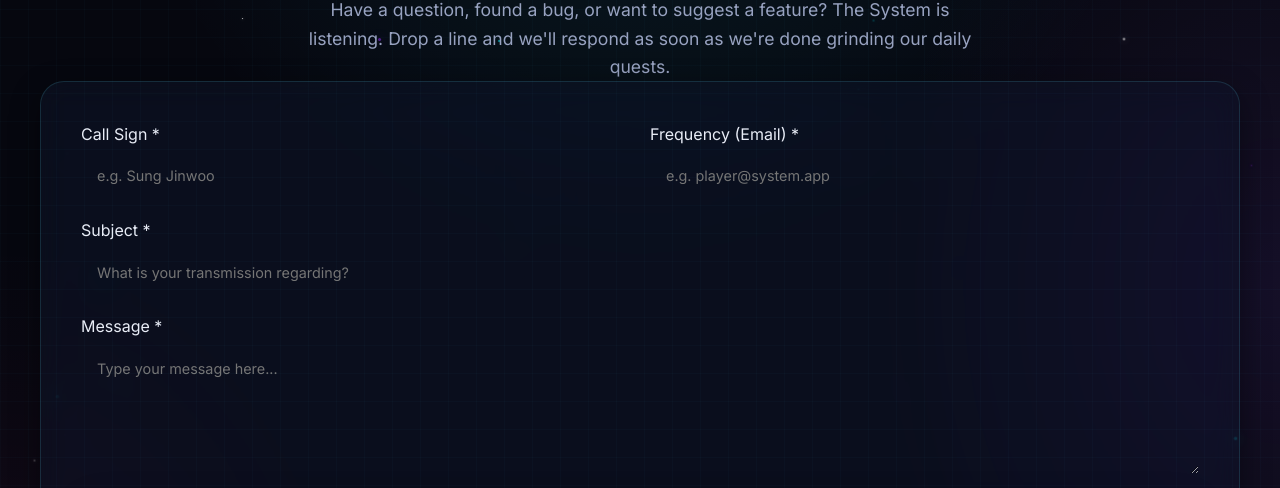
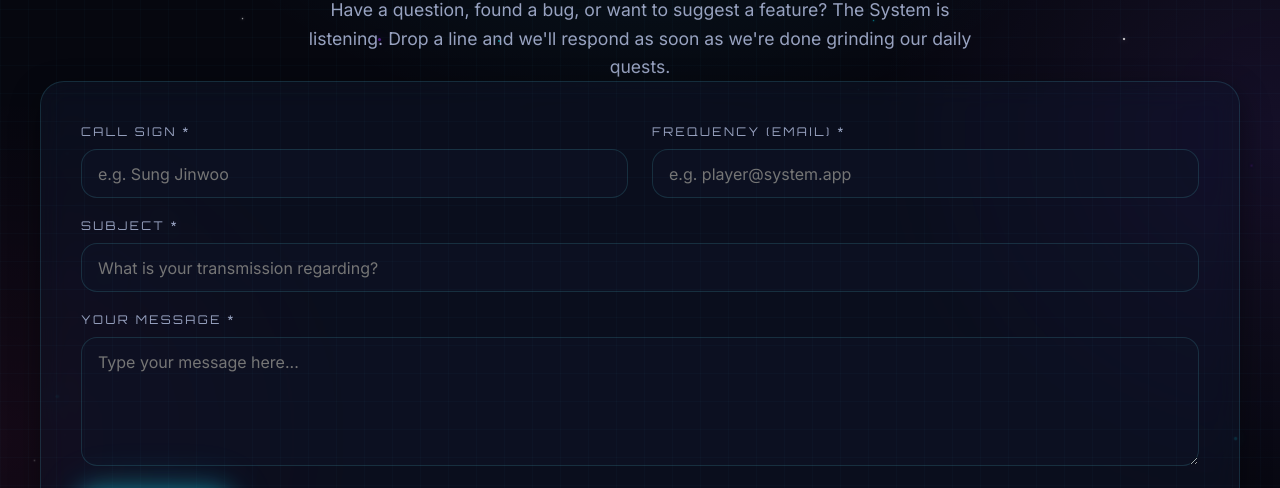
Before and after one commit to MUSTAFA-A-KHAN/Solo-levelling-web, a website built with Vite: page contact.html in a window 1280 px wide. Shown: the part 299-787 px from the top of the page. Built offline with nearby package versions, Linux system fonts and the light colour scheme.

Commit message:
Consolidate contact form markup and accessible placeholders

```diff
--- a/contact.html
+++ b/contact.html
@@ -57,49 +57,25 @@
                 <h1 class="section-title" data-tag="REACH OUT TO THE SYSTEM">CONTACT</h1>
                 <p class="section-desc">Have a question, found a bug, or want to suggest a feature? The System is listening. Drop a line and we'll respond as soon as we're done grinding our daily quests.</p>
 
-                <div class="glass" id="download-form" style="padding: 2.5rem; margin: 0 auto;">
-                    <form id="contactForm" style="display: flex; flex-direction: column; gap: 1.25rem;">
-                        <div style="display: grid; grid-template-columns: 1fr 1fr; gap: 1.25rem;">
-                            <div class="flex-col" style="gap: 0.4rem;">
-                                <label for="name" class="contact-label">Call Sign <span style="color: var(--clr-danger);">*</span></label>
-                                <input type="text" id="name" name="name" placeholder="e.g. Sung Jinwoo" required
-                                       style="background: var(--clr-panel); border: 1px solid var(--clr-panel-border); border-radius: 12px; padding: 0.85rem 1rem; color: var(--clr-text); font-family: var(--font-ui); font-size: 0.9rem; outline: none; transition: var(--transition);">
-                            </div>
-                            <div class="flex-col" style="gap: 0.4rem;">
-                                <label for="email" class="contact-label">Frequency (Email) <span style="color: var(--clr-danger);">*</span></label>
-                                <input type="email" id="email" name="email" placeholder="e.g. player@system.app" required
-                                       style="background: var(--clr-panel); border: 1px solid var(--clr-panel-border); border-radius: 12px; padding: 0.85rem 1rem; color: var(--clr-text); font-family: var(--font-ui); font-size: 0.9rem; outline: none; transition: var(--transition);">
-                            </div>
-                        </div>
-                        <div class="flex-col" style="gap: 0.4rem;">
-                            <label for="subject" class="contact-label">Subject <span style="color: var(--clr-danger);">*</span></label>
-                            <input type="text" id="subject" name="subject" placeholder="What is your transmission regarding?" required
-                                   style="background: var(--clr-panel); border: 1px solid var(--clr-panel-border); border-radius: 12px; padding: 0.85rem 1rem; color: var(--clr-text); font-family: var(--font-ui); font-size: 0.9rem; outline: none; transition: var(--transition);">
-                        </div>
-                        <div class="flex-col" style="gap: 0.4rem;">
-                            <label for="message" class="contact-label">Message <span style="color: var(--clr-danger);">*</span></label>
-                            <textarea id="message" name="message" placeholder="Type your message here..." rows="5" required
-                                      style="background: var(--clr-panel); border: 1px solid var(--clr-panel-border); border-radius: 12px; padding: 0.85rem 1rem; color: var(--clr-text); font-family: var(--font-body); font-size: 0.9rem; outline: none; resize: vertical; transition: var(--transition);"></textarea>
-                        </div>
                 <div class="glass panel">
                     <form id="contactForm">
                         <div class="contact-grid">
                             <div class="field">
                                 <label class="label" for="cf-name">CALL SIGN *</label>
-                                <input type="text" id="cf-name" name="name" placeholder="CALL SIGN *" required>
+                                <input type="text" id="cf-name" name="name" placeholder="e.g. Sung Jinwoo" required>
                             </div>
                             <div class="field">
                                 <label class="label" for="cf-email">FREQUENCY (EMAIL) *</label>
-                                <input type="email" id="cf-email" name="email" placeholder="FREQUENCY (EMAIL) *" required>
+                                <input type="email" id="cf-email" name="email" placeholder="e.g. player@system.app" required>
                             </div>
                         </div>
                         <div class="field">
                             <label class="label" for="cf-subject">SUBJECT *</label>
-                            <input type="text" id="cf-subject" name="subject" placeholder="SUBJECT *" required>
+                            <input type="text" id="cf-subject" name="subject" placeholder="What is your transmission regarding?" required>
                         </div>
                         <div class="field">
                             <label class="label" for="cf-message">YOUR MESSAGE *</label>
-                            <textarea id="cf-message" name="message" placeholder="YOUR MESSAGE *" rows="5" required></textarea>
+                            <textarea id="cf-message" name="message" placeholder="Type your message here..." rows="5" required></textarea>
                         </div>
                         <button type="submit" class="btn btn--primary">TRANSMIT</button>
                     </form>
```
